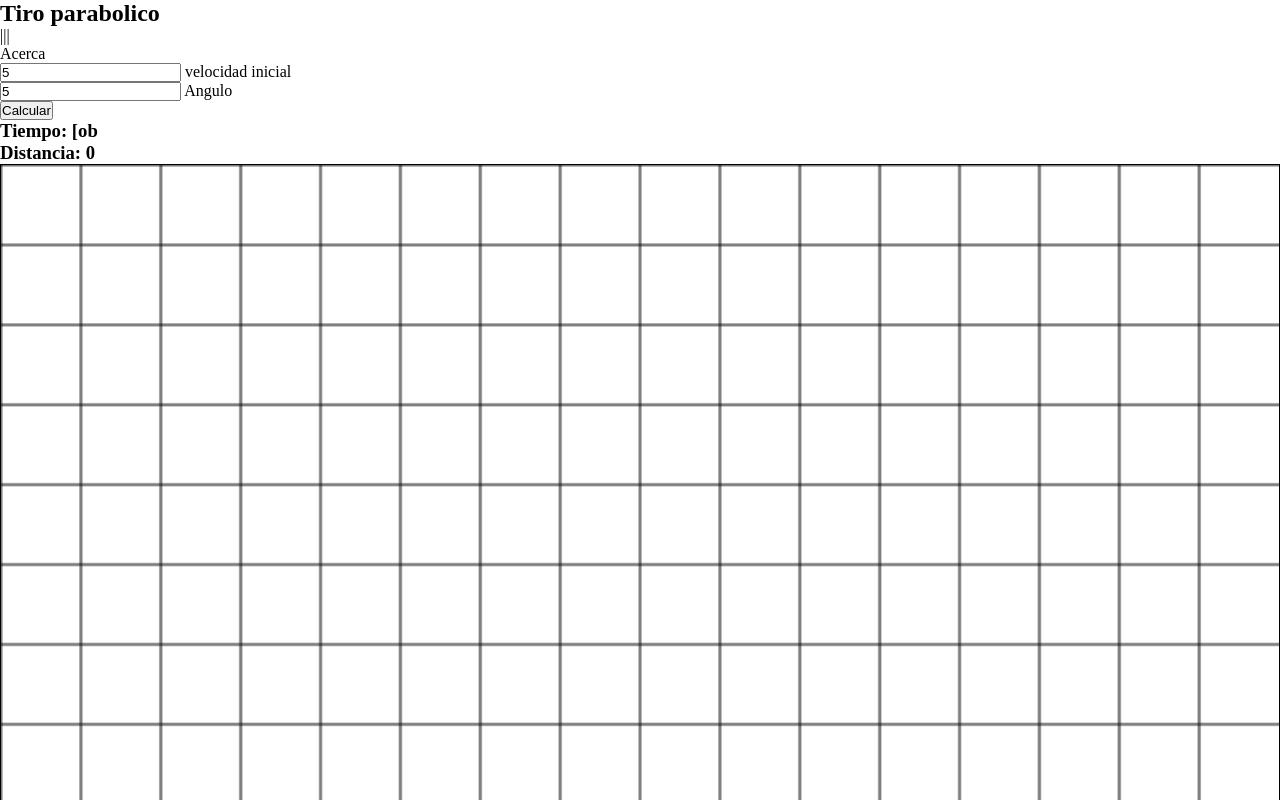
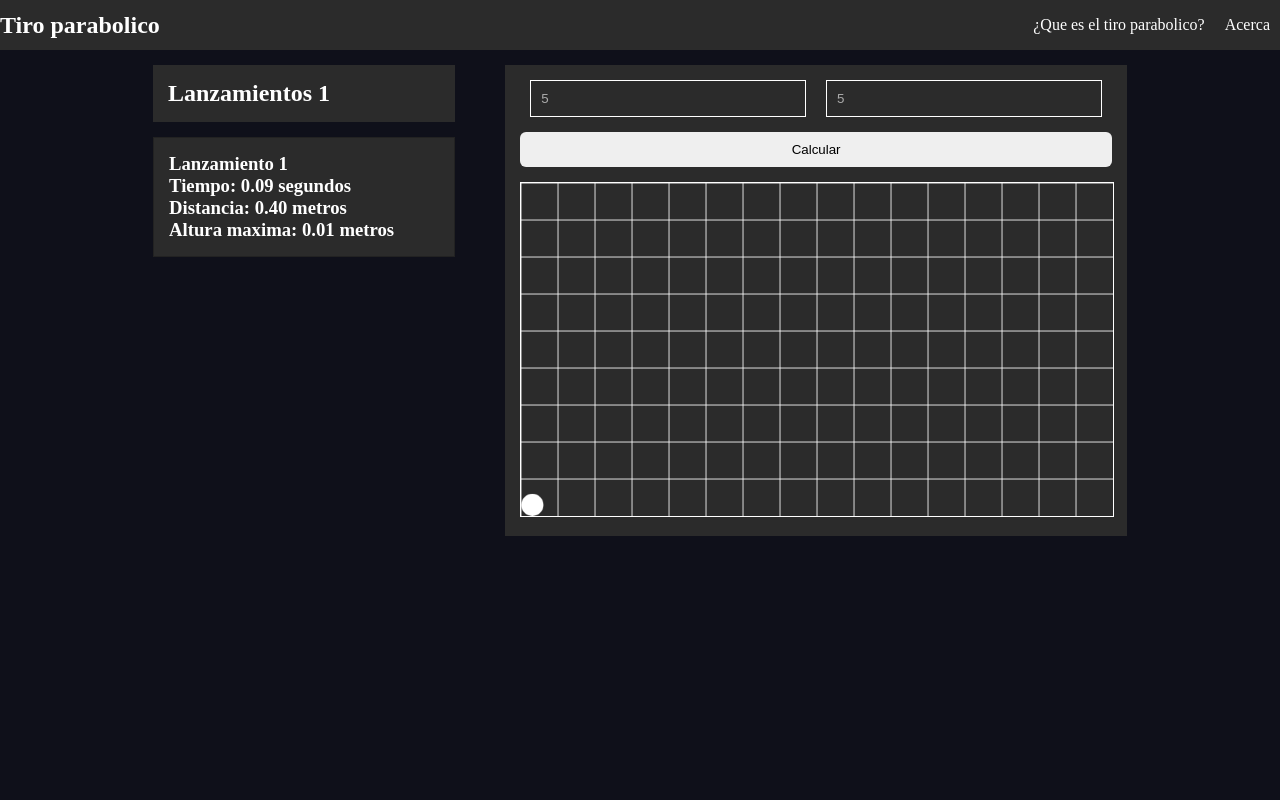
Before and after one commit to denisvasquez/js-mru, a plain HTML site: page index.html in a window 1280 px wide. Both pictures are taken after typing "5", "5" into the empty fields and a click on the button "Calcular". Shown: the top 800 px of the page. Drawn offline with Linux system fonts and the light colour scheme.

Commit message:
refactor

```diff
--- a/css/main.css
+++ b/css/main.css
@@ -2,17 +2,128 @@
   margin: 0;
   padding: 0;
 }
-.container {
+body {
+  background-color: #0F101A;
+  overflow-x: hidden;
+}
+#app {
   width: 100vw;
+}
+nav {
+  background-color: #2B2B2B;
+  color: white;
   display: flex;
-  justify-content: center;
+  justify-content: space-between;
+  align-items: center;
+  height: 50px;
+  overflow: hidden;
+}
+nav .brand .button-menu {
+  display: none;
+}
+nav ul {
+  display: flex;
+  list-style: none;
+}
+nav ul li {
+  margin-inline: 10px;
+}
+main {
+  width: 80%;
+  display: flex;
+  margin: auto;
+}
+main > *{
+  margin-inline: 25px;
+}
+main #show-information {
+  width: 40%;
+}
+main .container {
+  margin-top: 15px;
+  padding: 15px;
+  background: #2B2B2B;
+  color: white;
+}
+.form {
+  display: flex;
+}
+.form .field-input {
+  width: 100%;
+  margin-inline: 10px;
+}
+.form .field-input input {
+  background-color: #2B2B2B;
+  color: rgba(255, 255, 255, 0.6);
+  width: 100%;
+  padding: 10px;
+  outline: none;
+  border: none;
+  border: 1px solid white;
+  border-radius: 0px;
+  box-sizing: border-box;
+}
+#show-information .shots-header {
+  background-color: #2B2B2B;
+  color: white;
+  padding: 15px;
+  margin: 15px 0;
+}
+#show-information .shot-item {
+  background-color: #2B2B2B;
+  color: white;
+  padding: 15px;
+  border: 1px solid rgba(0, 0, 0, 0.2);
+}
+#calc {
+  margin: 15px 0;
+  padding: 10px 0;
+  width: 100%;
+  outline: none;
+  border: none;
+  border-radius: 6px;
+}
+#calc:hover {
+  background-color: red;
+}
+.container-canvas {
+  width: 100%;
 }
 #canvas {
   width: 100%;
-  height: 100%;
-  border: 1px solid black;
+  border: 1px solid white;
 }
-#app {
-  width: 100vw;
-  width: 100vh;
+@media screen and (max-width: 768px){
+  nav {
+    display: block;
+  }
+  nav .brand {
+    display: flex;
+    justify-content: space-between;
+    align-items: center;
+  }
+  nav .brand .button-menu {
+    display: block;
+  }
+  nav ul {
+    margin-top: 40px;
+  }
+  main {
+    display: flex;
+    flex-direction: column-reverse;
+    width: 100%;
+  }
+  main #show-information {
+    width: 90%;
+    box-sizing: border-box;
+  }
+  .form {
+    display: block;
+  }
+  .form .field-input {
+    margin-inline: 0;
+  }
+  .form .field-input input {
+    margin-bottom: 15px;
+  }
 }
--- a/index.html
+++ b/index.html
@@ -16,35 +16,33 @@
         </div>
       </div>
       <ul>
+        <li>¿Que es el tiro parabolico?</li>
         <li>Acerca</li>
       </ul>
     </nav>
     <main>
-      <div class="fields">
-        <div class="field-input">
-          <input id="vel_inicial" type="number" name="vel_inicial">
-          <label for="vel_inicial">velocidad inicial</label>
+      <div id="show-information">
+        <div class="shots-header">
+          <h2 id="shots">Lanzamientos 0</h2>
         </div>
-        <div class="field-input">
-          <input id="deg" type="number" name="deg">
-          <label for="deg">Angulo</label>
+      </div>
+      <div class="container">
+        <div class="form">
+          <div class="field-input">
+            <input id="vel_inicial" type="number" name="vel_inicial" placeholder="Velocidad inicial">
+          </div>
+          <div class="field-input">
+            <input id="deg" type="number" name="deg" placeholder="Ángulo">
+          </div>
         </div>
         <button id="calc">
           Calcular
         </button>
-      </div>
-      <div id="show-information">
-        <div>
-          <h3>Tiempo estimado: </h3>
-        </div>
-        <div>
-          <h3>Distancia estimada: </h3>
+        <div class="container-canvas">
+          <canvas id="canvas"></canvas>
         </div>
       </div>
-    </main>
-    <div class="container">
-      <canvas id="canvas"></canvas>
-    </div>
+     </main>
   </div>
   <script src="./app.js" type="module"></script>
 </body>
--- a/js/canvas.js
+++ b/js/canvas.js
@@ -5,36 +5,51 @@ export default class Canvas {
     this.canvas = document.getElementById("canvas");
     this.context = this.canvas.getContext("2d");
     this.canvas.width = 800;
-    this.canvas.height = 500;
+    this.canvas.height = 450;
 
-    this.context.strokeStyle = "black";
+    this.context.strokeStyle = "white";
     this.context.lineWidth = 1;
+    this.countShots = 1;
 
     this.circle = circle;
     this.drawCircle();
     this.drawGrid();
   }
   draw () {
+    this.context.clearRect(0, 0, this.canvas.width, this.canvas.height);
+    const showInformation = document.getElementById("show-information");
+    const shots = document.getElementById("shots");
+    const button = document.getElementById("calc");
+    const div = document.createElement("div");
+    const v0 = document.getElementById("vel_inicial");
+    const deg = document.getElementById("deg");
+
     let intervalTime = 0.01;
     let passTime = 0;
-    const v0 = document.getElementById("vel_inicial").value;
-    const deg = document.getElementById("deg").value;
-    const showInformation = document.getElementById("show-information");
-    const time = math.maxTime(v0, math.toDeg(deg));
+    const time = math.maxTime(v0.value, math.toDeg(deg.value));
+    const maxHeight = math.maxHeight(v0.value, math.toDeg(deg.value));
+
+    button.setAttribute("disabled", "disabled");
 
     const interval = setInterval(() => {
-      const { vx0, vy0 } = math.toComponents(v0, math.toDeg(deg));
-      const { x, y } = math.distance(vx0,vy0, passTime);
-      console.log(toString(time));
+      const { vx0, vy0 } = math.toComponents(v0.value, math.toDeg(deg.value));
+      const { x, y } = math.distance(vx0, vy0, passTime);
 
-      showInformation.innerHTML = `
-      <div>
-        <h3>Tiempo: ${toString(time).slice(0, 3)}</h3>
-      </div>
-      <div>
-        <h3>Distancia: ${Math.floor(x)}</h3>
+      div.innerHTML = `
+      <div class="shot-item">
+        <h3>Lanzamiento ${this.countShots-1}</h3>
+        <div>
+          <h3>Tiempo: ${time.toFixed(2)} segundos</h3>
+        </div>
+        <div>
+          <h3>Distancia: ${x.toFixed(2)} metros</h3>
+        </div>
+        <div>
+          <h3>Altura maxima: ${maxHeight.toFixed(2)} metros</h3>
+        </div>
       </div>
       `;
+
       passTime += intervalTime;
       this.drawCircle();
       this.drawGrid();
@@ -50,8 +65,11 @@ export default class Canvas {
 
       if (passTime >= time) {
         clearInterval(interval);
+        button.removeAttribute("disabled");
       }
-    }, 10);
+    }, 0.01);
+    showInformation.appendChild(div);
+    shots.innerText = `Lanzamientos ${this.countShots++}`;
   }
   drawGrid () {
     for (let i = 0; i < this.canvas.height; i += 50) {
@@ -81,7 +99,7 @@ export default class Canvas {
     this.circle.positions.forEach(position => {
       this.context.lineTo(position.x, position.y);
     });
-    this.context.strokeStyle = "black";
+    this.context.strokeStyle = "white";
     this.context.stroke();
   }
 }
--- a/js/circle.js
+++ b/js/circle.js
@@ -2,8 +2,8 @@ export default class Circle {
   constructor () {
     this.x = 0;
     this.y = 0;
-    this.size = 7;
-    this.color = "black";
+    this.size = 15;
+    this.color = "white";
     this.positions = [];
   }
 }
--- a/js/math.js
+++ b/js/math.js
@@ -10,6 +10,9 @@ export default {
   maxTime (v0, deg) {
     return ((2*v0)*Math.sin(deg))/(9.81)
   },
+  maxHeight (v0, deg) {
+    return ((Math.pow(v0, 2)*Math.pow(Math.sin(deg), 2)))/(2*9.81)
+  },
   distance (vx0, vy0, t) {
     const x = vx0 * t;
     const y = vy0 * t - 1/2 * (9.81) * t * t;
```
